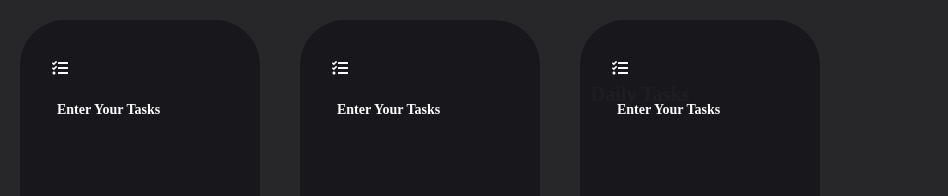
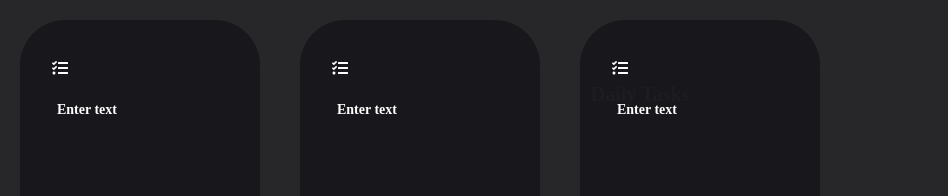
Before and after one commit to 123HARSH456/TaskRelief, a React (Vite) app: page / in a window 1280 px wide. Shown: the top 196 px of the page, without its empty margins (0-948 px from the left). Built offline with nearby package versions, Linux system fonts and the light colour scheme.

Commit message:
MinimalV1 stable
-removed lists and stuff to make less complicated

```diff
--- a/src/components/Cards.jsx
+++ b/src/components/Cards.jsx
@@ -3,10 +3,11 @@ import { FaTasks } from "react-icons/fa";
 import { LuDownload } from "react-icons/lu";
 import { IoCloseSharp } from "react-icons/io5";
 import { motion } from "motion/react";
-function Cards({ data, reference, onDelete }) {
+function Cards({reference, onDelete }) {
+  let desc = "Enter text";
   // Hooks ong
   const [status, setStatus] = useState("Incomplete");
-  const [description, setDescription] = useState(data.desc);
+  const [description, setDescription] = useState(desc);
   const [isEditing, setIsEditing] = useState(false);
   const descriptionRef = useRef(null);
 
@@ -39,6 +40,7 @@ function Cards({ data, reference, onDelete }) {
     const parentDiv = e.target.parentElement; // Get the parent div
     let newStatus;
     let newColor;
+
 
     // Cycle through states:
     if (status === "Incomplete") {
@@ -107,7 +109,7 @@ function Cards({ data, reference, onDelete }) {
           textDecoration: isEditing ? "underline" : "none",
         }}
       >
-        {description || "Enter Your Tasks"}
+        {desc}
       </p>
       <div className="footer absolute bottom-0 w-full left-0">
         <div className="flex items-center py-3 px-8 justify-between mb-3">
--- a/src/components/Foreground.jsx
+++ b/src/components/Foreground.jsx
@@ -3,17 +3,28 @@ import Cards from "./Cards";
 function Foreground() {
   const ref = useRef(null);
 
-  const generateID = () => Date.now() + Math.random();
+  // const generateID = () => Date.now() + Math.random();
 
-  const [data, setData] = useState([
-    { id: generateID() },
-    { id: generateID() },
-    { id: generateID() },
-  ]);
+  // const [data, setData] = useState([
+  //   { id: generateID() },
+  //   { id: generateID() },
+  //   { id: generateID() },
+  // ]);
 
-  const handleDelete = (id) => {
-    console.log("Deleting card with ID:", id);
-    setData((prevData) => prevData.filter((item) => item.id !== id));
+  // const handleDelete = (id) => {
+  //   console.log("Deleting card with ID:", id);
+  //   setData((prevData) => prevData.filter((item) => item.id !== id));
+  // };
+  // const [cards, setCards] = useState([
+  //   { id: Date.now() + Math.random() },
+  //   { id: Date.now() + Math.random() },
+  //   { id: Date.now() + Math.random() },
+  // ]);
+
+  // Function to add a new card
+  const addCard = () => {
+    const newCard = { id: Date.now() + Math.random() }; // Create a new card with a unique id
+    setCards((prevCards) => [...prevCards, newCard]); // Add the new card to the list
   };
 
   return (
@@ -21,14 +32,9 @@ function Foreground() {
       ref={ref}
       className="fixed top-0 left-0 z-[3] w-full h-full flex gap-10 p-5 flex-wrap"
     >
-      {data.map((item, index) => (
-        <Cards
-          key={item.id}
-          data={item}
-          reference={ref}
-          onDelete={() => handleDelete(item.id)}
-        />
-      ))}
+      <Cards reference={ref} />
+      <Cards reference={ref} />
+      <Cards reference={ref} />
     </div>
   );
 }
```
